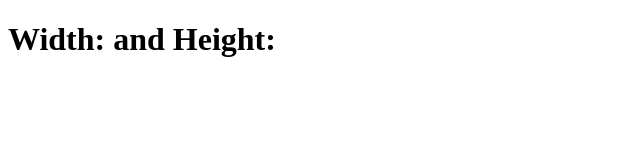
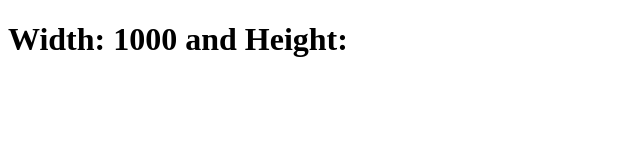
Before and after one commit to acciojob/screen-size-Sakibul-05, a website: page main.html in a window 1280 px wide. Shown: the whole page, without its empty margins (0-640 px from the left). Drawn offline with Linux system fonts and the light colour scheme.

Commit message:
created a submission

```diff
--- a/main.html
+++ b/main.html
@@ -8,7 +8,7 @@
 
 <body>
 	<!-- the entire body must be written by student -->
-	<h1 id="sizeInfo">Width: <span> </span> and Height: <span> </span></h1>
+	<h1 id="sizeInfo">Width: 1000<span> </span> and Height: <span> </span></h1>
     <script type="text/javascript" src="./script.js">
 </script>
 
```
